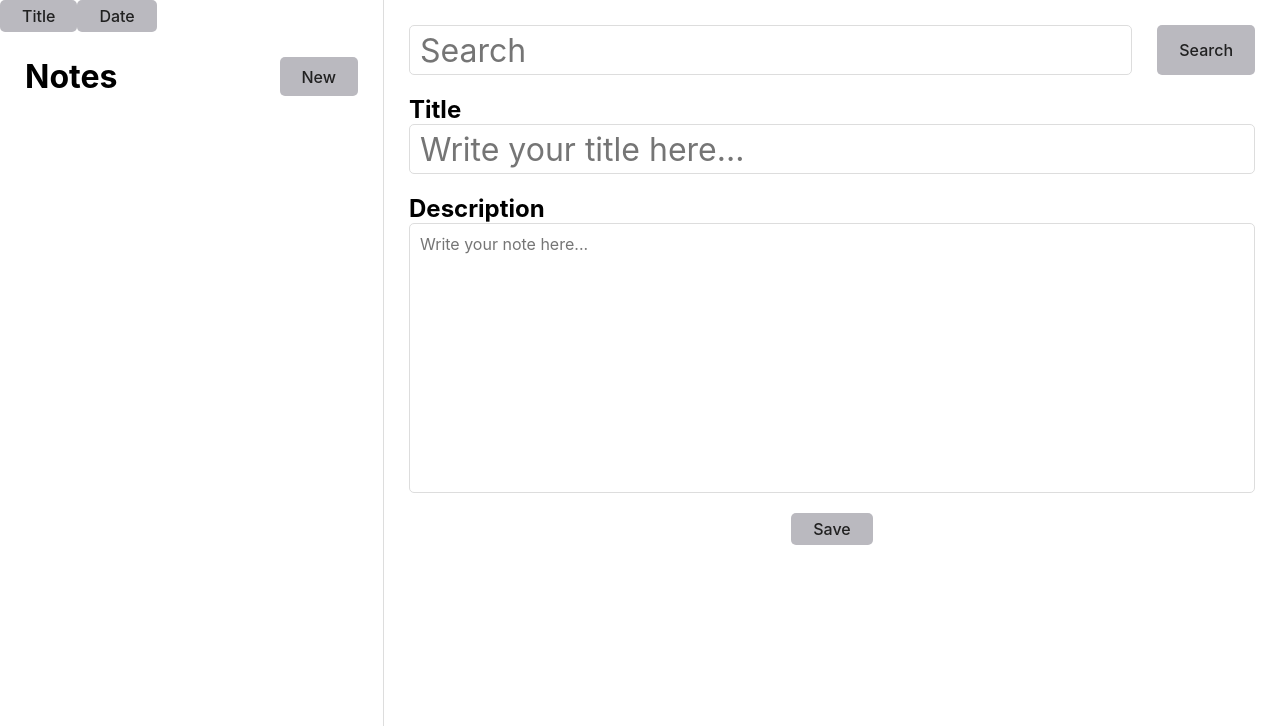
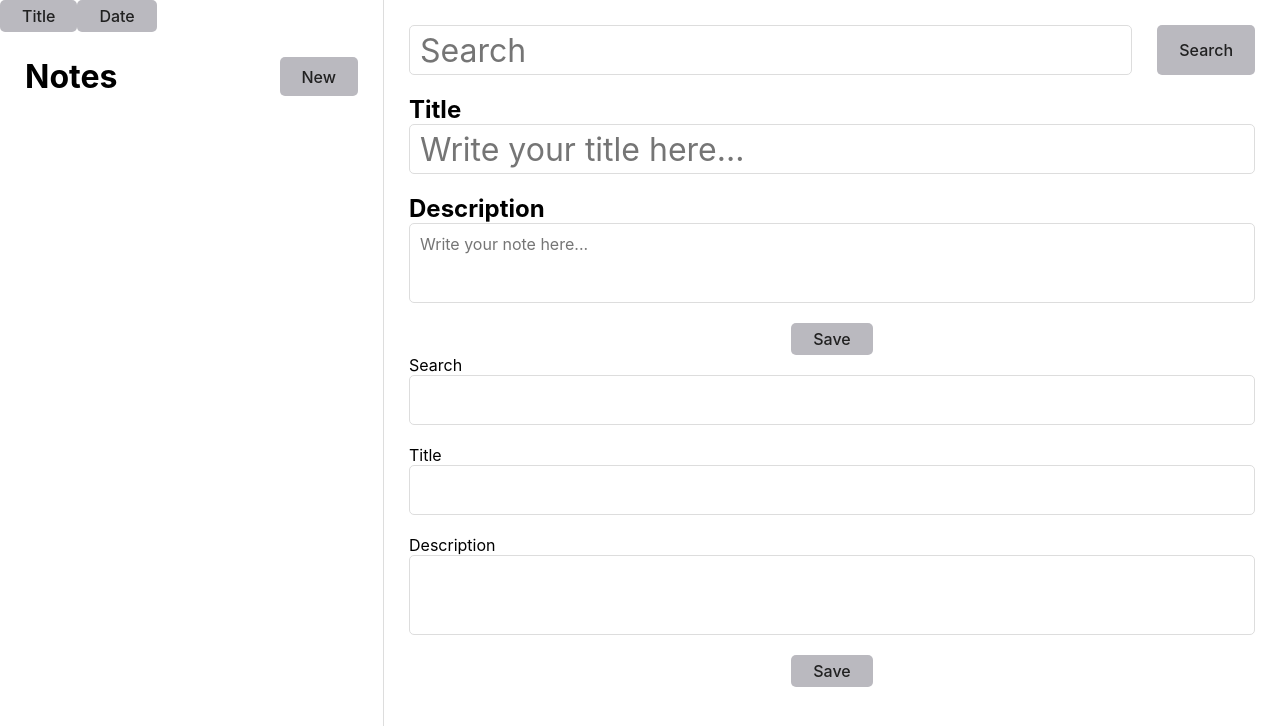
Before and after one commit to NovichenkoYura/noteeditor-redux-, a React (Create React App) app: page / in a window 1280 px wide. Shown: the top 726 px of the page. Built offline with nearby package versions, Linux system fonts and the light colour scheme.

Commit message:
search, formok dont work

```diff
--- a/package.json
+++ b/package.json
@@ -7,12 +7,14 @@
     "@testing-library/jest-dom": "^5.16.5",
     "@testing-library/react": "^13.3.0",
     "@testing-library/user-event": "^13.5.0",
+    "formik": "^2.2.9",
     "react": "^18.2.0",
     "react-dom": "^18.2.0",
     "react-redux": "^8.0.2",
     "react-scripts": "5.0.1",
     "uuid": "^8.3.2",
-    "web-vitals": "^2.1.4"
+    "web-vitals": "^2.1.4",
+    "yup": "^0.32.11"
   },
   "scripts": {
     "start": "react-scripts start",
--- a/src/App.css
+++ b/src/App.css
@@ -164,7 +164,8 @@ textarea {
   border-radius: 5px;
   margin-bottom: 20px;
   width: 100%;
-  height: calc(50vh - 130px);
+  /* height: calc(50vh - 130px); */
+  height: calc(50vh - 320px);
   padding: 10px;
   resize: none;
   font-size: inherit;
--- a/src/Main.js
+++ b/src/Main.js
@@ -1,3 +1,6 @@
+import { Formik, useFormik } from "formik";
+import * as yup from "yup";
+
 import {
   onAddNote,
   onReplaceEditNote,
@@ -15,6 +18,7 @@ export const Main = () => {
     (state) => state.notes.currentEditingItem
   );
   const notes = useSelector((state) => state.notes.notes);
+  console.log(notes);
 
   const activeNote = notes.find((note) => note.id === activeEditNoteId);
 
@@ -63,15 +67,13 @@ export const Main = () => {
   };
 
   const filterSearchTask = (searchedTitle, notes) => {
-    if (!searchedTitle) {
-      return notes;
-    }
-    return notes.filter(({ title }) =>
-      title.toLowercase.includes(searchedTitle.toLowercase())
-    );
+    // if (!searchedTitle) {
+    //   return notes;
+    // }
+    // return notes.filter(({ title }) =>
+    //   title.toLowercase().includes(searchedTitle.toLowercase())
+    // );
   };
-
-  console.log(filterSearchTask);
 
   useEffect(() => {
     const Debounce = setTimeout(() => {
@@ -79,7 +81,7 @@ export const Main = () => {
       setSearschedTitle(filteredTitles);
     }, 3000);
     return () => clearTimeout(Debounce);
-  }, [searchedTitle]);
+  }, [searchedTitle, notes]);
 
   useEffect(() => {
     if (activeEditNoteId && activeNote) {
@@ -90,6 +92,17 @@ export const Main = () => {
       setDescription("");
     }
   }, [activeEditNoteId, activeNote]);
+
+  const formik = useFormik({
+    initialValues: {
+      search: "",
+      title: "",
+      description: "",
+    },
+    onSubmit: (values) => {
+      alert(JSON.stringify(values, null, 2));
+    },
+  });
 
   return (
     <div className="app-main">
@@ -127,6 +140,40 @@ export const Main = () => {
         >
           {activeEditNoteId ? "Update" : "Save"}
         </button>
+
+        <form onSubmit={formik.handleSubmit}>
+          <label htmlFor="search">Search</label>
+          <input
+            id="search"
+            name="search"
+            type="text"
+            onChange={formik.handleChange}
+            value={formik.values.search}
+          />
+          <label htmlFor="title">Title</label>
+          <input
+            id="title"
+            name="title"
+            type="text"
+            onChange={formik.handleChange}
+            value={formik.values.title}
+          />
+          <label htmlFor="description">Description</label>
+          <textarea
+            id="description"
+            name="description"
+            type="description"
+            onChange={formik.handleChange}
+            value={formik.values.description}
+          />
+          <button
+            type="submit"
+            onClick={activeEditNoteId ? onEditBtnClick : onSaveBtnClick}
+            className="main__button"
+          >
+            {activeEditNoteId ? "Update" : "Save"}
+          </button>
+        </form>
       </div>
     </div>
   );
--- a/src/store/noteSlice.js
+++ b/src/store/noteSlice.js
@@ -41,18 +41,23 @@ const noteSlice = createSlice({
     },
 
     filterTitle(state, action) {
+      function SortArray(x, y) {
+        return x.title.localeCompare(y.title);
+      }
+      console.log(state.notes.sort(SortArray));
+      state.notes = state.notes.sort(SortArray);
       // const obj = action.payload;
       // console.log(obj.sort((a, b) => a.title - b.title));
 
       // const a = action.payload.sort((a, b) => a.title - b.title);
 
       // console.log(a);
-      const SortArray = (x, y) => {
-        return x.localCompare(y);
-      };
+      // const SortArray = (x, y) => {
+      //   return x.localCompare(y);
+      // };
 
-      const a = action.payload.map((item) => item.title.sort(SortArray));
-      console.log(a);
+      // const a = action.payload.map((item) => item.title.sort(SortArray));
+      // console.log(a);
 
       // const a = action.payload.map((item) =>
       //   item.sort((a, b) => a.item.title.localCompare(b.item.title))
```
Also changed, not shown: 2 other files (tests, documents, lock files or other folders).
